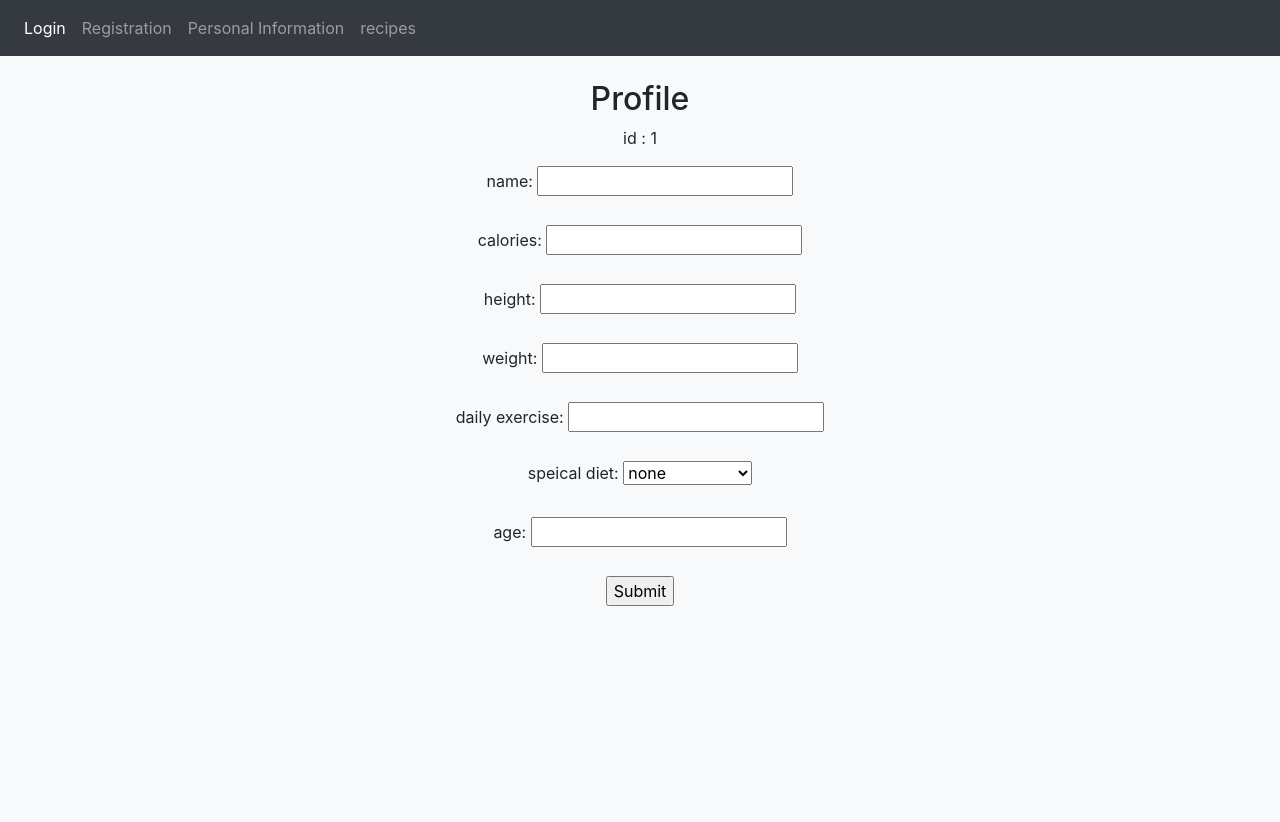
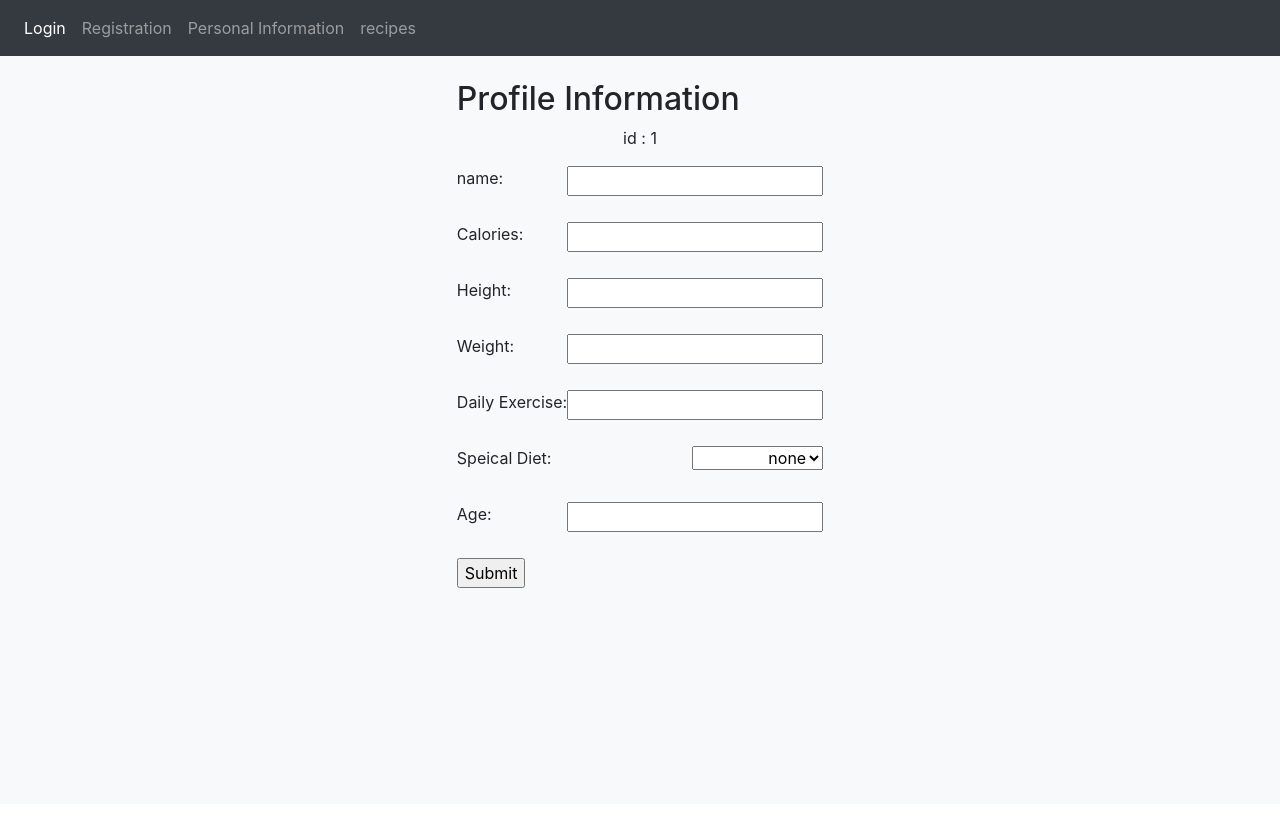
Before and after one commit to zeroxiami/diet_for_you, a Django app: template templates/profile.html in a window 1280 px wide. After the commit the page ends 588 px from the top, so only its background shows below. Run offline with Django 3.2, Linux system fonts and the light colour scheme; the template is opened without the code that fills it: most values are stand-ins (such as "Sample title", 1, 10 or a date in 2020); some libraries are stand-ins or nearby versions.

Commit message:
profile page layout update

```diff
--- a/templates/profile.html
+++ b/templates/profile.html
@@ -34,31 +34,31 @@
 
       <div class="row">
 
-        <div class="mt-4 mb-4 mx-auto" style="text-align:center;">
-        <h2>Profile</h2>
+        <div class="mt-4 mb-4 mx-auto" style="text-align:Left;">
+        <h2>Profile Information</h2>
 
-        <div class="mb-4 mx-auto" style="display: inline-block;">
+        <div class="mb-4">
           <form action="/profile/" method="POST">
               {% csrf_token %}
-              <p>id : {{userId}}</p>
-              <label for="input">name: </label>
-              <input type="text" id="input" name="name"><br><br>
-              <label for="input2">calories: </label>
-              <input type="number" id="input2" name="cal"><br><br>
-              <label for="input3">height: </label>
-              <input type="number" id="input3" name="height"><br><br>
-              <label for="input4">weight: </label>
-              <input type="number" id="input4" name = "weight"><br><br>
-              <label for="input5">daily exercise: </label>
-              <input type="number" id="input5" name = "exercise"><br><br>
-              <label for="input6">speical diet: </label>
-              <select name="speicalDiet" id="input6">
+              <p style="text-align:center">id : {{userId}}</p>
+              <label for="input">name:  </label>
+              <input type="text" id="input" name="name" style="float:right; text-align:right;"><br><br>
+              <label for="input2">Calories:  </label>
+              <input type="number" id="input2" name="cal" style="float:right; text-align:right;"><br><br>
+              <label for="input3">Height:  </label>
+              <input type="number" id="input3" name="height" style="float:right; text-align:right;"><br><br>
+              <label for="input4">Weight:  </label>
+              <input type="number" id="input4" name = "weight" style="float:right; text-align:right;"><br><br>
+              <label for="input5">Daily Exercise:  </label>
+              <input type="number" id="input5" name = "exercise" style="float:right; text-align:right;"><br><br>
+              <label for="input6">Speical Diet:  </label>
+              <select name="speicalDiet" id="input6" style="float:right; text-align:right;">
               <option value="none">none</option>
-              <option value = "ketogenic diet">ketogenic diet</option>
-              <option value="vegetarian">vegetarian</option>
+              <option value = "ketogenic diet">Ketogenic diet</option>
+              <option value="vegetarian">Vegetarian</option>
               </select><br><br>
-              <label for="input7">age: </label>
-              <input type="number" id="input7" name = "age"><br><br>
+              <label for="input7">Age: </label>
+              <input type="number" id="input7" name = "age" style="float:right; text-align:right;"><br><br>
               <input type="submit" value="Submit">
               <input type="hidden" id="input0" name="pid" value = {{userId}}><br><br>
             </form>
```
